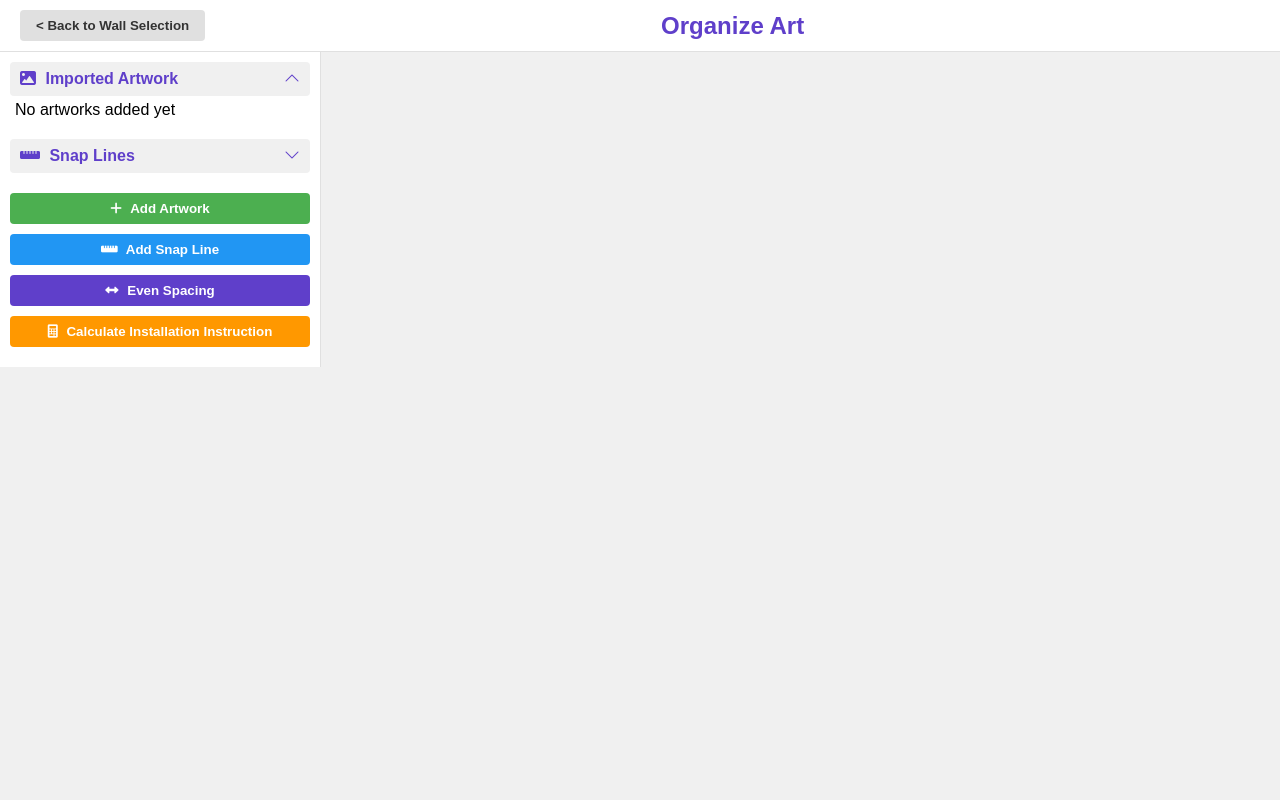
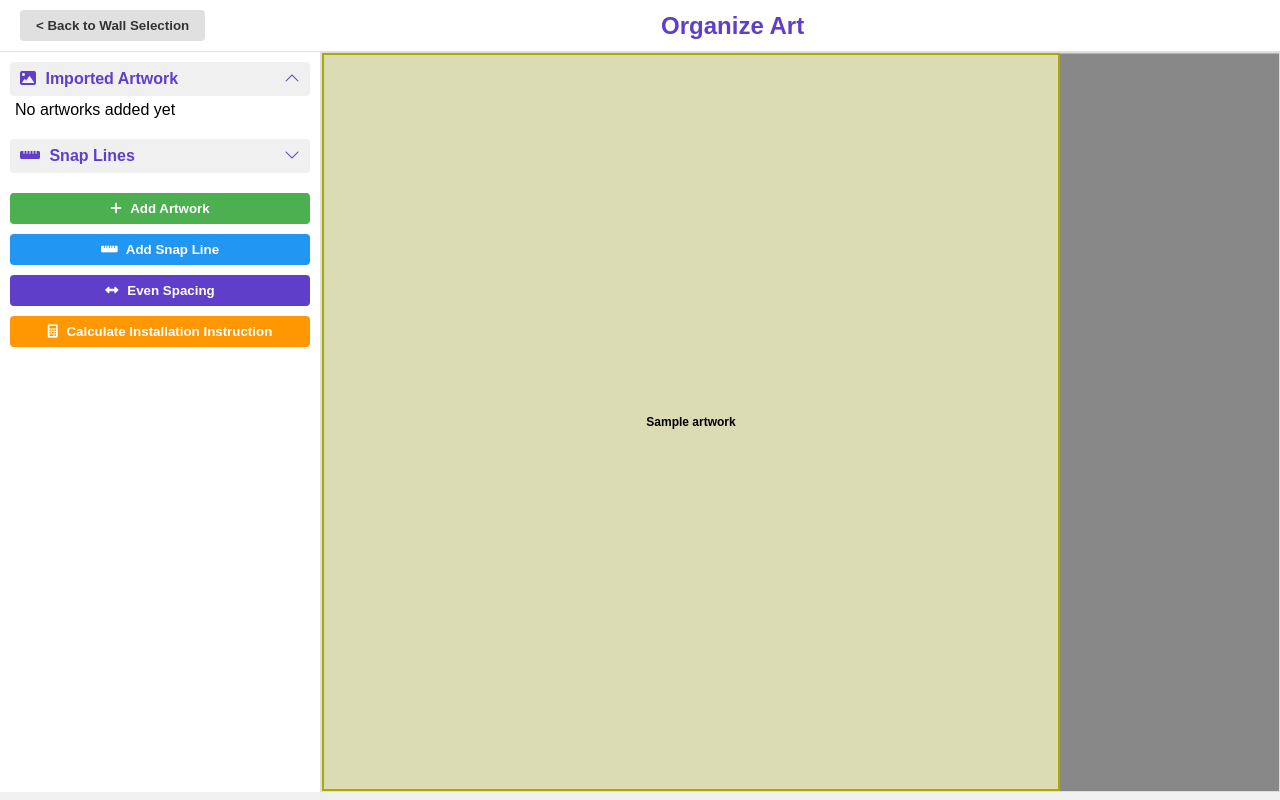
Before and after one commit to yingxinlin002/Gallery-Wall-Planner, a Flask app: page /editor in a window 1280 px wide. Run offline with Flask 3, Linux system fonts and the light colour scheme; tables that the repository leaves empty hold one stand-in row (values such as "Sample post").

Commit message:
Enhance editor functionality: add main content layout, improve canvas rendering, and implement artwork collision detection

```diff
--- a/static/css/editor.css
+++ b/static/css/editor.css
@@ -150,27 +150,64 @@
 }
 
 /* Canvas Area */
+.main-content {
+    display: flex;
+    height: calc(100vh - 60px);
+    overflow: hidden;
+}
+
 .wall-space {
     flex: 1;
     background: #ffffff;
     overflow: auto;
     position: relative;
+    background: #f5f5f5; /* Temporary background to see the area */
 }
 
 .canvas-container {
     position: absolute;
-    top: 20px;
-    left: 20px;
-    right: 20px;
-    bottom: 20px;
-    border: 1px solid #e0e0e0;
-    border-radius: 4px;
+    top: 0;
+    left: 0;
+    right: 0;
+    bottom: 0;
+    background: white; /* Temporary to see the canvas area */
+    border: 1px solid #ddd; /* Visual boundary */
 }
 
 #wall-canvas {
+    display: block;
+    background: white;
     width: 100%;
     height: 100%;
-    background: #ffffff;
+}
+
+.canvas-artwork {
+    position: absolute;
+    background-color: rgba(255, 255, 200, 0.7);
+    border: 2px solid #aaaa00;
+    display: flex;
+    align-items: center;
+    justify-content: center;
+    cursor: move;
+    font-size: 12px;
+    font-weight: bold;
+    text-align: center;
+    word-break: break-word;
+    overflow: hidden;
+    box-sizing: border-box;
+}
+
+#canvas-artwork-layer {
+    position: absolute;
+    top: 0;
+    left: 0;
+    width: 100%;
+    height: 100%;
+    pointer-events: none; /* Allow clicks to pass through to canvas */
+}
+
+.canvas-artwork:hover {
+    z-index: 10 !important;
 }
 
 /* Collapsible Content */
--- a/static/js/editor_page.js
+++ b/static/js/editor_page.js
@@ -2,30 +2,29 @@
 //import { MeasurementLinesManager } from './measurement_lines_manager.js';
 
 document.addEventListener('DOMContentLoaded', function() {
-    // Add artwork to canvas
-    document.querySelectorAll('.add-artwork-btn').forEach(btn => {
-        btn.addEventListener('click', function() {
-            const artworkId = this.getAttribute('data-artwork-id');
-            const artwork = window.unplacedArtworkData.find(a => a.id == artworkId);
-            if (artwork) {
-                addArtworkToCanvas(artwork);
-            }
-        });
-    });
+    console.log('DOM Loaded: Starting wall editor setup');
 
-    // Canvas logic
+    // Get essential elements
     const canvas = document.getElementById('wall-canvas');
     const layer = document.getElementById('canvas-artwork-layer');
     const container = document.getElementById('canvas-container');
+    console.log('Container dimensions:', {
+        width: container.clientWidth,
+        height: container.clientHeight,
+        offsetWidth: container.offsetWidth,
+        offsetHeight: container.offsetHeight
+    });
     const wall = window.currentWallData;
+
+    console.log('Canvas element:', canvas); // Should log the canvas element
+    console.log('Wall data:', wall); // Should log the wall data
 
     // Check if essential elements exist
     if (!canvas || !layer || !container || !wall) {
         console.error('Essential elements not found:', {canvas, layer, container, wall});
-        return;
-    }
-
+    } else {
         let placedArtworks = window.currentWallArtworkData || [];
+        let permanentObjects = wall.permanentObjects || [];
 
         // Draw wall
         function drawWall() {
@@ -33,56 +32,159 @@
 
             const ctx = canvas.getContext('2d');
             const scale = getScale();
-        if (!scale) return;
+            console.log('Drawing wall with scale:', scale); // Debug log
 
+            // Set canvas dimensions in pixels
             canvas.width = wall.width * scale;
             canvas.height = wall.height * scale;
-        ctx.fillStyle = wall.color || '#fff';
+            console.log('Canvas dimensions:', canvas.width, 'x', canvas.height); // Debug log
+
+            // Clear canvas
+            ctx.fillStyle = wall.color || '#ffffff';
             ctx.fillRect(0, 0, canvas.width, canvas.height);
 
-        ctx.strokeStyle = '#ccc';
+            // Draw grid (in inches)
+            ctx.strokeStyle = '#e0e0e0';
             ctx.lineWidth = 1;
+
+            // Vertical lines (every 12 inches)
             for (let x = 0; x <= wall.width; x += 12) {
+                const xPos = x * scale;
                 ctx.beginPath();
-            ctx.moveTo(x * scale, 0);
-            ctx.lineTo(x * scale, canvas.height);
+                ctx.moveTo(xPos, 0);
+                ctx.lineTo(xPos, canvas.height);
                 ctx.stroke();
             }
+
+            // Horizontal lines (every 12 inches)
             for (let y = 0; y <= wall.height; y += 12) {
+                const yPos = y * scale;
                 ctx.beginPath();
-            ctx.moveTo(0, y * scale);
-            ctx.lineTo(canvas.width, y * scale);
+                ctx.moveTo(0, yPos);
+                ctx.lineTo(canvas.width, yPos);
                 ctx.stroke();
             }
+
+            // Draw permanent objects
+            permanentObjects.forEach(obj => {
+                drawObject(ctx, obj, scale, true);
+            });
+        }
+
+        function drawObject(ctx, obj, scale, isPermanent = false) {
+            const yPos = wall.height - obj.y - obj.height; // Convert to bottom-left origin
+
+            ctx.fillStyle = isPermanent ? 'rgba(200, 200, 255, 0.7)' : 'rgba(255, 255, 200, 0.7)';
+            ctx.strokeStyle = isPermanent ? '#0000aa' : '#aaaa00';
+            ctx.lineWidth = 2;
+
+            ctx.beginPath();
+            ctx.rect(
+                obj.x * scale,
+                yPos * scale,
+                obj.width * scale,
+                obj.height * scale
+            );
+            ctx.fill();
+            ctx.stroke();
+
+            // Draw object name
+            ctx.fillStyle = '#000';
+            ctx.font = '12px Arial';
+            ctx.textAlign = 'center';
+            ctx.fillText(
+                obj.name,
+                (obj.x + obj.width/2) * scale,
+                (yPos + obj.height/2) * scale
+            );
         }
 
         function getScale() {
             if (!container || !wall || !wall.width || !wall.height) {
                 console.error('Missing required data for scaling');
-            return 1; // Default scale if something is missing
+                return 1;
             }
-        return Math.min(
-            container.clientWidth / wall.width,
-            container.clientHeight / wall.height
-        );
+
+            const containerWidth = container.clientWidth;
+            const containerHeight = container.clientHeight;
+            const scaleX = containerWidth / wall.width;
+            const scaleY = containerHeight / wall.height;
+            const scale = Math.min(scaleX, scaleY);
+
+            console.log('Scaling:', {
+                containerSize: `${containerWidth}x${containerHeight}`,
+                wallSize: `${wall.width}x${wall.height}`,
+                calculatedScale: scale
+            });
+
+            return scale;
         }
 
         function renderArtworks() {
             layer.innerHTML = '';
             const scale = getScale();
+
             placedArtworks.forEach(artwork => {
                 const div = document.createElement('div');
                 div.className = 'canvas-artwork';
-            div.style.left = (artwork.x_position * scale) + 'px';
-            div.style.top = (artwork.y_position * scale) + 'px';
-            div.style.width = (artwork.width * scale) + 'px';
-            div.style.height = (artwork.height * scale) + 'px';
+                div.id = `artwork-${artwork.id}`;
+
+                // Convert to bottom-left origin
+                const yPos = wall.height - artwork.y_position - artwork.height;
+
+                div.style.left = `${artwork.x_position * scale}px`;
+                div.style.top = `${yPos * scale}px`;
+                div.style.width = `${artwork.width * scale}px`;
+                div.style.height = `${artwork.height * scale}px`;
                 div.textContent = artwork.name;
                 div.setAttribute('data-id', artwork.id);
+                div.setAttribute('data-x', artwork.x_position);
+                div.setAttribute('data-y', artwork.y_position);
+                div.setAttribute('data-width', artwork.width);
+                div.setAttribute('data-height', artwork.height);
+
+                // Check for collisions
+                if (checkCollisions(artwork)) {
+                    div.style.border = '2px solid red';
+                }
+
                 layer.appendChild(div);
+            });
 
-            // Make draggable
-            interact(div).draggable({
+            // Make artworks draggable
+            makeArtworksDraggable();
+        }
+
+        function checkCollisions(artwork) {
+            // Check against other artworks
+            for (const other of placedArtworks) {
+                if (other.id !== artwork.id &&
+                    checkRectOverlap(artwork, other)) {
+                    return true;
+                }
+            }
+
+            // Check against permanent objects
+            for (const obj of permanentObjects) {
+                if (checkRectOverlap(artwork, obj)) {
+                    return true;
+                }
+            }
+
+            return false;
+        }
+
+        function checkRectOverlap(a, b) {
+            return a.x_position < b.x + b.width &&
+                   a.x_position + a.width > b.x &&
+                   a.y_position < b.y + b.height &&
+                   a.y_position + a.height > b.y;
+        }
+
+        function makeArtworksDraggable() {
+            const scale = getScale();
+
+            interact('.canvas-artwork').draggable({
                 inertia: true,
                 modifiers: [
                     interact.modifiers.restrictRect({
@@ -91,18 +193,65 @@
                     })
                 ],
                 listeners: {
+                    start(event) {
+                        event.target.style.zIndex = '3';
+                    },
                     move(event) {
-                        let x = (parseFloat(div.style.left) || 0) + event.dx;
-                        let y = (parseFloat(div.style.top) || 0) + event.dy;
-                        div.style.left = x + 'px';
-                        div.style.top = y + 'px';
+                        const target = event.target;
+                        const width = parseFloat(target.getAttribute('data-width'));
+                        const height = parseFloat(target.getAttribute('data-height'));
+
+                        // Calculate new position (in inches)
+                        const newX = parseFloat(target.getAttribute('data-x')) + event.dx / scale;
+                        const newY = parseFloat(target.getAttribute('data-y')) + event.dy / scale;
+
+                        // Update position attributes
+                        target.setAttribute('data-x', newX);
+                        target.setAttribute('data-y', newY);
+
+                        // Update visual position (convert to bottom-left origin)
+                        const yPos = wall.height - newY - height;
+                        target.style.left = `${newX * scale}px`;
+                        target.style.top = `${yPos * scale}px`;
+
+                        // Check for collisions
+                        const artwork = {
+                            id: target.getAttribute('data-id'),
+                            x_position: newX,
+                            y_position: newY,
+                            width: width,
+                            height: height
+                        };
+
+                        if (checkCollisions(artwork)) {
+                            target.style.border = '2px solid red';
+                        } else {
+                            target.style.border = 'none';
+                        }
                     },
                     end(event) {
-                        // Save new position to DB
-                        const scale = getScale();
-                        const x = parseFloat(div.style.left) / scale;
-                        const y = parseFloat(div.style.top) / scale;
-                        const id = div.getAttribute('data-id');
+                        const target = event.target;
+                        const id = target.getAttribute('data-id');
+                        const x = parseFloat(target.getAttribute('data-x'));
+                        const y = parseFloat(target.getAttribute('data-y'));
+
+                        // Save position to database
+                        updateArtworkPosition(id, x, y);
+
+                        // Update local data
+                        const artwork = placedArtworks.find(a => a.id == id);
+                        if (artwork) {
+                            artwork.x_position = x;
+                            artwork.y_position = y;
+                        }
+
+                        target.style.zIndex = '2';
+                    }
+                }
+            });
+        }
+
+        function updateArtworkPosition(id, x, y) {
             fetch(`/update_artwork_position/${id}`, {
                 method: 'POST',
                 headers: {
@@ -114,40 +263,29 @@
                     y_position: y,
                     wall_id: wall.id
                 })
-                        });
-                        // Update local data
-                        const art = placedArtworks.find(a => a.id == id);
-                        if (art) {
-                            art.x_position = x;
-                            art.y_position = y;
+            }).catch(error => console.error('Error updating position:', error));
         }
-                    }
+
+
+        // Add artwork to canvas
+        document.querySelectorAll('.add-artwork-btn').forEach(btn => {
+            btn.addEventListener('click', function() {
+                const artworkId = this.getAttribute('data-artwork-id');
+                const artwork = window.unplacedArtworkData.find(a => a.id == artworkId);
+                if (artwork) {
+                    // Default position (top-left corner)
+                    artwork.x_position = 0;
+                    artwork.y_position = wall.height - artwork.height; // Bottom-left origin
+                    artwork.wall_id = wall.id;
+
+                    placedArtworks.push(artwork);
+                    renderArtworks();
+
+                    // Save to DB
+                    updateArtworkPosition(artwork.id, artwork.x_position, artwork.y_position);
                 }
             });
         });
-    }
-
-    function addArtworkToCanvas(artwork) {
-        // Place at (0,0) or next available spot
-        artwork.x_position = 0;
-        artwork.y_position = 0;
-        artwork.wall_id = wall.id;
-        placedArtworks.push(artwork);
-        renderArtworks();
-        // Save to DB
-        fetch(`/update_artwork_position/${artwork.id}`, {
-            method: 'POST',
-            headers: {
-                'Content-Type': 'application/json',
-                'X-CSRFToken': window.csrfToken
-            },
-            body: JSON.stringify({
-                x_position: 0,
-                y_position: 0,
-                wall_id: wall.id
-            })
-        });
-    }
 
         // Initial render
         drawWall();
@@ -162,12 +300,8 @@
         if (addArtworkBtn) {
             addArtworkBtn.addEventListener('click', function(e) {
                 e.preventDefault();
-            if (window.artworkManualUrl) {
-                window.location.href = window.artworkManualUrl;
-            } else {
-                console.error('artworkManualUrl is not defined');
-                window.location.href = '/artwork-manual';
+                window.location.href = window.artworkManualUrl || '/artwork-manual';
+            });
+        }
     }
 });
-    }
-});
--- a/static/js/lock_objects_init.js
+++ b/static/js/lock_objects_init.js
@@ -2,7 +2,6 @@
 import { ObjectManager } from './modules/ObjectManager.js';
 import { MeasurementManager } from './modules/MeasurementManager.js';
 import { CollisionDetector } from './modules/CollisionDetector.js';
-import interact from 'interactjs';
 
 class LockObjectsApp {
     constructor() {
--- a/static/js/modules/ObjectManager.js
+++ b/static/js/modules/ObjectManager.js
@@ -7,6 +7,12 @@
         this.selectedObject = null;
 
         this.initInteractJS();
+    }
+
+    initInteractJS() {
+        // You can add global Interact.js settings here if needed.
+        // For example, set up custom actions, plugins, or default options.
+        // If not needed, leave this empty.
     }
 
     initObjects(objectsData) {
--- a/templates/editor.html
+++ b/templates/editor.html
@@ -21,7 +21,7 @@
     </div>
 
     <!-- Main Content -->
-    <div class="main-content">
+    <div class="main-content d-flex">
         <!-- Sidebar -->
         <div class="sidebar" id="sidebar">
             <!-- Artwork Tab -->
@@ -102,8 +102,8 @@
         window.unplacedArtworkData = {{ unplaced_artwork|tojson|safe }};
         window.wallLinesData = {{ wall_lines|tojson|safe }};
         window.csrfToken = "{{ csrf_token() }}";
-        // Add timestamp to force fresh data
-        window.lastUpdated = new Date().getTime();
+        // Add permanent objects data
+        window.currentWallData.permanentObjects = {{ current_wall.permanent_objects|map(attribute='to_dict')|list|tojson|safe }};
     </script>
 
     <script src="https://cdn.jsdelivr.net/npm/interactjs/dist/interact.min.js"></script>
```
Lines whose indentation alone changed are shown as unchanged.
